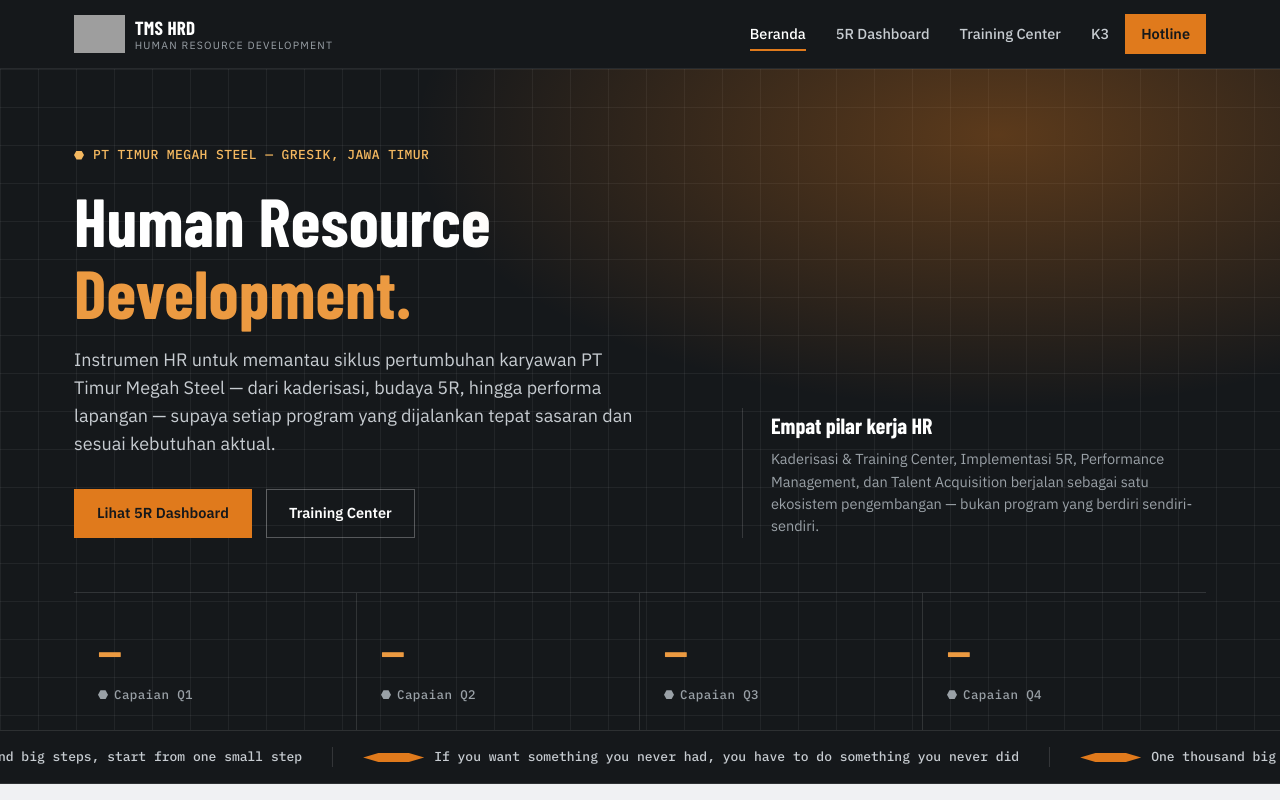
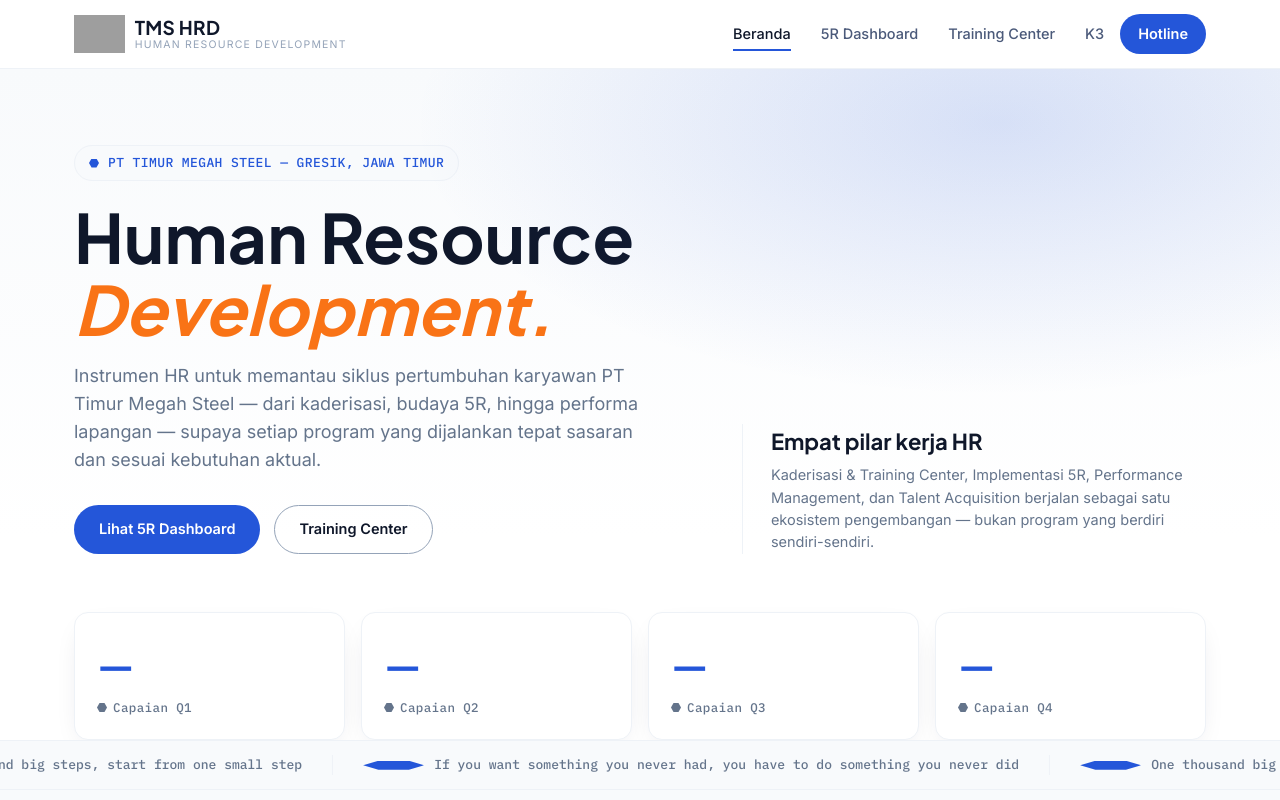
Before and after one commit to deridaachmad-boop/HRD-TMS, a plain HTML site: page index.html in a window 1280 px wide. Shown: the top 800 px of the page. Drawn offline with nearby package versions, Linux system fonts and the light colour scheme; no server answers; grey boxes are pictures that could not be loaded.

Commit message:
Update style.css

```diff
--- a/assets/css/style.css
+++ b/assets/css/style.css
@@ -1,43 +1,47 @@
 /* =========================================================
    PT TIMUR MEGAH STEEL — HRD PORTAL
-   Design system: "Cold-rolled steel + forge amber"
-   Grounded in fastener manufacturing: stamped plates, bolt
-   heads, blueprint grids, heat-treatment amber.
+   Design system: "Navy & Blue — clean academic/corporate"
+   Light theme, navy-blue primary accent, orange used sparingly
+   as a highlight accent, rounded cards with colored top bar.
    ========================================================= */
 
-@import url('https://fonts.googleapis.com/css2?family=Barlow+Condensed:wght@500;600;700&family=IBM+Plex+Sans:wght@400;500;600;700&family=IBM+Plex+Mono:wght@500&display=swap');
+@import url('https://fonts.googleapis.com/css2?family=Plus+Jakarta+Sans:wght@500;600;700;800&family=Inter:wght@400;500;600;700&family=IBM+Plex+Mono:wght@500&display=swap');
 
 :root{
   /* --- core palette --- */
-  --graphite-900:#15181b;
-  --graphite-800:#1c2024;
-  --graphite-700:#262b30;
-  --steel-600:#3a4048;
-  --steel-400:#6b7278;
-  --steel-300:#9aa1a7;
-  --steel-200:#c7ccd1;
-  --paper-50:#f0f1f3;
-  --paper-100:#e7e9ec;
-  --ink-900:#1a1d21;
+  --graphite-900:#0d1b3d;   /* dark navy — footer, pagehero, k3-banner */
+  --graphite-800:#142a57;
+  --graphite-700:#1c3568;
+  --steel-600:#4b5a7a;
+  --steel-400:#64748b;
+  --steel-300:#94a3b8;
+  --steel-200:#cbd5e1;
+  --paper-50:#f8fafc;
+  --paper-100:#eef2f7;
+  --ink-900:#0f172a;
 
-  --forge-500:#e07a1c;
-  --forge-400:#ec9a41;
-  --forge-300:#f4b860;
-  --forge-glow:rgba(224,122,28,.35);
+  --forge-500:#2456d9;      /* primary accent — now blue (was orange) */
+  --forge-400:#3b6cf0;
+  --forge-300:#89a9f5;
+  --forge-glow:rgba(36,86,217,.16);
 
-  --ok-500:#4c8c5c;
-  --warn-500:#c9542c;
+  --accent-orange:#f97316;  /* secondary accent — used sparingly */
+
+  --ok-500:#16a34a;
+  --warn-500:#dc2626;
 
   /* --- type --- */
-  --f-display:'Barlow Condensed', sans-serif;
-  --f-body:'IBM Plex Sans', sans-serif;
+  --f-display:'Plus Jakarta Sans', sans-serif;
+  --f-body:'Inter', sans-serif;
   --f-mono:'IBM Plex Mono', monospace;
 
   /* --- layout --- */
   --maxw:1180px;
-  --radius:2px;
-  --border:1px solid rgba(255,255,255,.08);
-  --border-dark:1px solid rgba(26,29,33,.12);
+  --radius:4px;
+  --radius-card:14px;
+  --shadow-card:0 10px 28px -14px rgba(13,27,61,.18);
+  --border:1px solid rgba(15,23,42,.08);
+  --border-dark:1px solid var(--paper-100);
 }
 
 *,*::before,*::after{box-sizing:border-box;}
@@ -65,8 +69,7 @@
 .wrap{max-width:var(--maxw);margin:0 auto;padding:0 24px;}
 
 /* =========================================================
-   BOLT MOTIF — recurring hex-head mark used as a structural
-   device (section markers, corner accents), not decoration.
+   BOLT MOTIF
    ========================================================= */
 .bolt{
   width:10px;height:9px;
@@ -76,29 +79,25 @@
   flex:none;
 }
 
-/* corner-bracket panel — reads as a machined plate, not a
-   rounded SaaS card */
+/* rounded card with shadow — used for pillar/feature cards */
 .plate{
   position:relative;
   background:#fff;
-  border:var(--border-dark);
+  border:1px solid var(--paper-100);
+  border-radius:var(--radius-card);
+  box-shadow:var(--shadow-card);
+  transition:transform .18s ease, box-shadow .18s ease;
 }
-.plate::before,.plate::after{
-  content:'';
-  position:absolute;
-  width:10px;height:10px;
-  border:2px solid var(--forge-500);
-  opacity:0;
-  transition:opacity .18s ease;
+.plate:hover{
+  transform:translateY(-3px);
+  box-shadow:0 18px 38px -16px rgba(13,27,61,.24);
 }
-.plate::before{top:-1px;left:-1px;border-right:none;border-bottom:none;}
-.plate::after{bottom:-1px;right:-1px;border-left:none;border-top:none;}
-.plate:hover::before,.plate:hover::after{opacity:1;}
 
 .plate-dark{
-  background:var(--graphite-800);
+  background:var(--graphite-900);
   border:1px solid rgba(255,255,255,.1);
   color:var(--steel-200);
+  border-radius:var(--radius-card);
 }
 
 /* =========================================================
@@ -106,8 +105,8 @@
    ========================================================= */
 .topbar{
   position:sticky;top:0;z-index:50;
-  background:var(--graphite-900);
-  border-bottom:1px solid rgba(255,255,255,.08);
+  background:#ffffff;
+  border-bottom:1px solid var(--paper-100);
 }
 .topbar-inner{
   display:flex;align-items:center;justify-content:space-between;
@@ -115,7 +114,7 @@
 }
 .brand{
   display:flex;align-items:center;gap:10px;
-  color:#fff;
+  color:var(--ink-900);
 }
 .brand-mark{
   height:38px;width:auto;
@@ -133,27 +132,28 @@
 
 .nav{display:flex;align-items:center;gap:2px;}
 .nav a{
-  font-size:14.5px;font-weight:500;color:var(--steel-200);
+  font-size:14.5px;font-weight:500;color:var(--steel-600);
   padding:10px 14px;position:relative;
 }
-.nav a:hover{color:#fff;}
-.nav a.active{color:#fff;}
+.nav a:hover{color:var(--ink-900);}
+.nav a.active{color:var(--ink-900);}
 .nav a.active::after{
   content:'';position:absolute;left:14px;right:14px;bottom:4px;height:2px;
   background:var(--forge-500);
 }
 .nav-cta{
-  background:var(--forge-500);color:var(--graphite-900) !important;
+  background:var(--forge-500);color:#fff !important;
   font-weight:600 !important;
-  padding:9px 16px !important;
+  padding:9px 18px !important;
+  border-radius:999px;
 }
 .nav-cta:hover{background:var(--forge-400);}
 
 .menu-toggle{
   display:none;
-  background:none;border:1px solid rgba(255,255,255,.2);
+  background:none;border:1px solid rgba(15,23,42,.16);
   width:40px;height:40px;
-  color:#fff;
+  color:var(--ink-900);
   align-items:center;justify-content:center;
   cursor:pointer;
 }
@@ -162,22 +162,23 @@
 @media (max-width:880px){
   .nav{
     position:fixed;top:68px;left:0;right:0;bottom:0;
-    background:var(--graphite-900);
+    background:#ffffff;
     flex-direction:column;align-items:stretch;
     padding:8px 24px 30px;
     transform:translateY(-8px);
     opacity:0;pointer-events:none;
     transition:opacity .18s ease, transform .18s ease;
     overflow-y:auto;
+    border-top:1px solid var(--paper-100);
   }
   .nav.open{opacity:1;pointer-events:auto;transform:translateY(0);}
-  .nav a{padding:14px 4px;border-bottom:1px solid rgba(255,255,255,.07);font-size:16px;}
+  .nav a{padding:14px 4px;border-bottom:1px solid var(--paper-100);font-size:16px;}
   .nav-cta{margin-top:14px;text-align:center;}
   .menu-toggle{display:flex;}
 }
 
 /* =========================================================
-   PAGE HERO BANNER (interior pages)
+   PAGE HERO BANNER (interior pages) — stays dark navy for contrast
    ========================================================= */
 .pagehero{
   background:var(--graphite-900);
@@ -209,17 +210,18 @@
    ========================================================= */
 .btn{
   display:inline-flex;align-items:center;gap:9px;
-  padding:12px 22px;
+  padding:12px 24px;
   font-family:var(--f-body);font-weight:600;font-size:14.5px;
   border:1px solid transparent;
+  border-radius:999px;
   cursor:pointer;
-  transition:background .15s ease, color .15s ease, border-color .15s ease;
+  transition:background .15s ease, color .15s ease, border-color .15s ease, transform .15s ease;
 }
-.btn-primary{background:var(--forge-500);color:var(--graphite-900);}
-.btn-primary:hover{background:var(--forge-400);}
-.btn-ghost{border-color:rgba(255,255,255,.28);color:#fff;}
-.btn-ghost:hover{border-color:#fff;}
-.btn-outline{border-color:var(--steel-400);color:var(--ink-900);}
+.btn-primary{background:var(--forge-500);color:#fff;}
+.btn-primary:hover{background:var(--forge-400);transform:translateY(-1px);}
+.btn-ghost{border-color:var(--steel-300);color:var(--ink-900);}
+.btn-ghost:hover{border-color:var(--ink-900);}
+.btn-outline{border-color:var(--steel-300);color:var(--ink-900);}
 .btn-outline:hover{border-color:var(--ink-900);}
 
 /* =========================================================
@@ -239,75 +241,82 @@
 .section-dark{background:var(--graphite-900);color:var(--steel-200);}
 
 /* =========================================================
-   HOME — HERO
+   HOME — HERO (now light)
    ========================================================= */
 .hero{
-  background:var(--graphite-900);color:#fff;
+  background:linear-gradient(180deg, var(--paper-50) 0%, #ffffff 70%);
+  color:var(--ink-900);
   position:relative;overflow:hidden;
   padding:76px 0 0;
-  background-image:
-    linear-gradient(rgba(255,255,255,.055) 1px,transparent 1px),
-    linear-gradient(90deg,rgba(255,255,255,.055) 1px,transparent 1px);
-  background-size:38px 38px;
 }
 .hero::after{
   content:'';position:absolute;inset:0;
-  background:radial-gradient(ellipse 900px 420px at 78% 10%, var(--forge-glow), transparent 65%);
+  background:radial-gradient(ellipse 900px 420px at 78% 8%, var(--forge-glow), transparent 65%);
   pointer-events:none;
 }
 .hero-inner{position:relative;display:grid;grid-template-columns:1.15fr .85fr;gap:40px;align-items:end;padding-bottom:54px;}
 .hero-eyebrow{
-  font-family:var(--f-mono);font-size:13px;color:var(--forge-300);
-  display:flex;align-items:center;gap:9px;margin-bottom:20px;letter-spacing:.4px;
+  font-family:var(--f-mono);font-size:13px;color:var(--forge-500);
+  display:inline-flex;align-items:center;gap:9px;margin-bottom:20px;letter-spacing:.4px;
+  background:var(--paper-50);border:1px solid var(--paper-100);border-radius:999px;padding:7px 14px;
 }
-.hero h1{font-size:clamp(40px,6vw,68px);letter-spacing:.2px;}
-.hero h1 em{font-style:normal;color:var(--forge-400);}
-.hero .lede{margin-top:18px;max-width:52ch;color:var(--steel-200);font-size:18px;}
+.hero h1{font-size:clamp(40px,6vw,68px);letter-spacing:.2px;color:var(--ink-900);}
+.hero h1 em{font-style:italic;color:var(--accent-orange);}
+.hero .lede{margin-top:18px;max-width:52ch;color:var(--steel-400);font-size:18px;}
 .hero .cta-row{display:flex;gap:14px;margin-top:32px;flex-wrap:wrap;}
 
 .hero-side{
-  border-left:1px solid rgba(255,255,255,.14);
+  border-left:1px solid var(--paper-100);
   padding-left:28px;
 }
-.hero-side p{color:var(--steel-300);font-size:14.5px;}
-.hero-side strong{display:block;color:#fff;font-family:var(--f-display);font-size:22px;margin-bottom:6px;}
+.hero-side p{color:var(--steel-400);font-size:14.5px;}
+.hero-side strong{display:block;color:var(--ink-900);font-family:var(--f-display);font-size:22px;margin-bottom:6px;}
 
-/* quarterly stat strip */
+/* quarterly stat strip — now card-style */
 .statstrip{
   position:relative;
-  border-top:1px solid rgba(255,255,255,.12);
   display:grid;grid-template-columns:repeat(4,1fr);
+  gap:16px;
+  padding:4px 0 0;
 }
 .statstrip .stat{
-  padding:26px 24px;
-  border-right:1px solid rgba(255,255,255,.12);
+  padding:22px 22px;
+  background:#fff;
+  border:1px solid var(--paper-100);
+  border-radius:var(--radius-card);
+  box-shadow:var(--shadow-card);
 }
-.statstrip .stat:last-child{border-right:none;}
 .statstrip .stat .num{
-  font-family:var(--f-display);font-size:40px;font-weight:700;color:var(--forge-400);
+  font-family:var(--f-display);font-size:38px;font-weight:700;color:var(--forge-500);
   font-variant-numeric:tabular-nums;
 }
-.statstrip .stat .num.dash{color:var(--steel-400);}
+.statstrip .stat .num.dash{color:var(--steel-300);}
 .statstrip .stat .label{
-  margin-top:4px;font-size:12.5px;color:var(--steel-300);
+  margin-top:4px;font-size:12.5px;color:var(--steel-400);
   display:flex;align-items:center;gap:6px;
   font-family:var(--f-mono);letter-spacing:.4px;
 }
 
 @media (max-width:880px){
   .hero-inner{grid-template-columns:1fr;padding-bottom:40px;}
-  .hero-side{border-left:none;border-top:1px solid rgba(255,255,255,.14);padding-left:0;padding-top:22px;}
+  .hero-side{border-left:none;border-top:1px solid var(--paper-100);padding-left:0;padding-top:22px;}
   .statstrip{grid-template-columns:repeat(2,1fr);}
-  .statstrip .stat:nth-child(2){border-right:none;}
 }
 
 /* =========================================================
-   PILLARS (4-pillar plate grid)
+   PILLARS (4-pillar card grid, colored top bar per card)
    ========================================================= */
-.pillars{display:grid;grid-template-columns:repeat(4,1fr);gap:1px;background:var(--paper-100);border:1px solid var(--paper-100);}
+.pillars{display:grid;grid-template-columns:repeat(4,1fr);gap:20px;}
 .pillar{
-  background:#fff;padding:28px 24px;position:relative;
+  padding:28px 24px;position:relative;overflow:hidden;
 }
+.pillar::before{
+  content:'';position:absolute;top:0;left:0;right:0;height:4px;
+  background:var(--forge-500);
+}
+.pillar:nth-child(2)::before{background:var(--accent-orange);}
+.pillar:nth-child(3)::before{background:var(--ok-500);}
+.pillar:nth-child(4)::before{background:var(--graphite-900);}
 .pillar .idx{
   font-family:var(--f-mono);font-size:12px;color:var(--forge-500);
   display:flex;align-items:center;gap:6px;margin-bottom:16px;
@@ -335,6 +344,7 @@
   position:relative;
   display:flex;align-items:flex-end;
   overflow:hidden;
+  border-radius:var(--radius-card);
 }
 .split-figure-img{
   position:absolute;inset:0;
@@ -344,21 +354,22 @@
 }
 .split-figure .tag{
   position:relative;z-index:2;
-  margin:18px;background:var(--forge-500);color:var(--graphite-900);
+  margin:18px;background:var(--forge-500);color:#fff;
   font-family:var(--f-mono);font-size:12px;font-weight:600;
-  padding:8px 12px;display:flex;align-items:center;gap:8px;
+  padding:8px 14px;display:flex;align-items:center;gap:8px;
+  border-radius:999px;
 }
 @media (max-width:880px){.split{grid-template-columns:1fr;}}
 
 /* =========================================================
-   ACHIEVEMENT TICKER
+   ACHIEVEMENT TICKER (now light)
    ========================================================= */
 .ticker-wrap{
-  background:var(--graphite-900);
-  border-top:1px solid rgba(255,255,255,.1);
-  border-bottom:1px solid rgba(255,255,255,.1);
+  background:var(--paper-50);
+  border-top:1px solid var(--paper-100);
+  border-bottom:1px solid var(--paper-100);
   overflow:hidden;
-  padding:16px 0;
+  padding:14px 0;
 }
 .ticker{
   display:flex;gap:0;width:max-content;
@@ -367,15 +378,15 @@
 .ticker-wrap:hover .ticker{animation-play-state:paused;}
 .ticker span{
   display:flex;align-items:center;gap:10px;
-  font-family:var(--f-mono);font-size:13px;color:var(--steel-200);
-  padding:0 30px;border-right:1px solid rgba(255,255,255,.14);
+  font-family:var(--f-mono);font-size:13px;color:var(--steel-400);
+  padding:0 30px;border-right:1px solid var(--paper-100);
   white-space:nowrap;
 }
 .ticker span .bolt{color:var(--forge-500);}
 @keyframes ticker{from{transform:translateX(0);}to{transform:translateX(-50%);}}
 
 /* =========================================================
-   CARDS / GRIDS (generic, reused across inner pages)
+   CARDS / GRIDS
    ========================================================= */
 .grid-3{display:grid;grid-template-columns:repeat(3,1fr);gap:20px;}
 .grid-2{display:grid;grid-template-columns:repeat(2,1fr);gap:20px;}
@@ -387,6 +398,7 @@
   width:38px;height:38px;background:var(--paper-50);
   display:flex;align-items:center;justify-content:center;margin-bottom:18px;
   color:var(--forge-500);
+  border-radius:10px;
 }
 .card h3{font-size:19px;margin-bottom:8px;}
 .card p{font-size:14px;color:var(--steel-400);}
@@ -395,7 +407,6 @@
   margin-bottom:10px;display:block;
 }
 
-/* metric card (big number) */
 .metric{padding:26px;display:flex;flex-direction:column;gap:6px;}
 .metric .m-label{
   font-family:var(--f-mono);font-size:12px;color:var(--steel-400);
@@ -411,7 +422,7 @@
 /* =========================================================
    TABLE (5R League)
    ========================================================= */
-.table-wrap{overflow-x:auto;border:var(--border-dark);}
+.table-wrap{overflow-x:auto;overflow-y:hidden;border:var(--border-dark);border-radius:12px;}
 table.league{width:100%;border-collapse:collapse;min-width:560px;background:#fff;color:var(--ink-900);}
 table.league th{
   text-align:left;font-family:var(--f-mono);font-size:11.5px;letter-spacing:.4px;
@@ -426,25 +437,26 @@
 table.league td.score{font-family:var(--f-mono);font-weight:600;}
 .badge-top{
   display:inline-flex;align-items:center;gap:5px;
-  font-family:var(--f-mono);font-size:10.5px;background:var(--forge-500);color:var(--graphite-900);
-  padding:3px 8px;margin-left:8px;font-weight:600;
+  font-family:var(--f-mono);font-size:10.5px;background:var(--forge-500);color:#fff;
+  padding:3px 10px;margin-left:8px;font-weight:600;border-radius:999px;
 }
 
 /* =========================================================
-   TABS (Training Center document library)
+   TABS
    ========================================================= */
 .tabs{display:flex;flex-wrap:wrap;gap:8px;margin-bottom:26px;}
 .tab-btn{
   font-family:var(--f-mono);font-size:12.5px;
   border:1px solid var(--steel-200);
-  background:#fff;padding:9px 15px;cursor:pointer;color:var(--steel-400);
+  background:#fff;padding:9px 16px;cursor:pointer;color:var(--steel-400);
   transition:all .15s ease;
+  border-radius:999px;
 }
 .tab-btn:hover{border-color:var(--ink-900);color:var(--ink-900);}
 .tab-btn.active{background:var(--ink-900);border-color:var(--ink-900);color:#fff;}
 .tab-panel{display:none;}
 .tab-panel.active{display:block;}
-.doclist{border:var(--border-dark);}
+.doclist{border:var(--border-dark);border-radius:12px;overflow:hidden;}
 .doclist a{
   display:flex;align-items:center;justify-content:space-between;gap:16px;
   padding:15px 20px;font-size:14.5px;
@@ -461,7 +473,7 @@
 /* =========================================================
    HOTLINE PAGE
    ========================================================= */
-.hotline-grid{display:grid;grid-template-columns:1fr 1fr;gap:0;border:var(--border-dark);}
+.hotline-grid{display:grid;grid-template-columns:1fr 1fr;gap:0;border:var(--border-dark);border-radius:16px;overflow:hidden;}
 .hotline-info{padding:38px;border-right:var(--border-dark);}
 .hotline-info h3{font-size:22px;margin-bottom:16px;}
 .hotline-info p{color:var(--steel-400);font-size:14.5px;margin-bottom:22px;}
@@ -473,6 +485,7 @@
 .confid{
   margin-top:22px;padding:16px 18px;background:var(--paper-50);
   font-size:13.5px;color:var(--steel-400);border-left:3px solid var(--forge-500);
+  border-radius:0 8px 8px 0;
 }
 
 .hotline-form{padding:38px;}
@@ -482,7 +495,7 @@
 .field label{display:block;font-family:var(--f-mono);font-size:11.5px;color:var(--steel-400);margin-bottom:7px;letter-spacing:.3px;}
 .field input,.field select,.field textarea{
   width:100%;border:1px solid var(--steel-200);padding:11px 13px;font-family:var(--f-body);font-size:14.5px;
-  background:#fff;color:var(--ink-900);
+  background:#fff;color:var(--ink-900);border-radius:8px;
 }
 .field input:focus,.field select:focus,.field textarea:focus{border-color:var(--forge-500);}
 .field textarea{resize:vertical;min-height:110px;}
@@ -500,6 +513,7 @@
   background:var(--graphite-900);color:#fff;padding:40px;
   display:grid;grid-template-columns:1.2fr .8fr;gap:30px;align-items:center;
   position:relative;overflow:hidden;
+  border-radius:16px;
 }
 .k3-banner::after{
   content:'';position:absolute;inset:0;
@@ -524,7 +538,7 @@
 @media (max-width:560px){.foot-grid{grid-template-columns:1fr;}}
 
 /* =========================================================
-   REVEAL (single orchestrated load sequence on hero only)
+   REVEAL
    ========================================================= */
 [data-reveal]{opacity:0;transform:translateY(10px);}
 .reveal-ready [data-reveal]{
```
